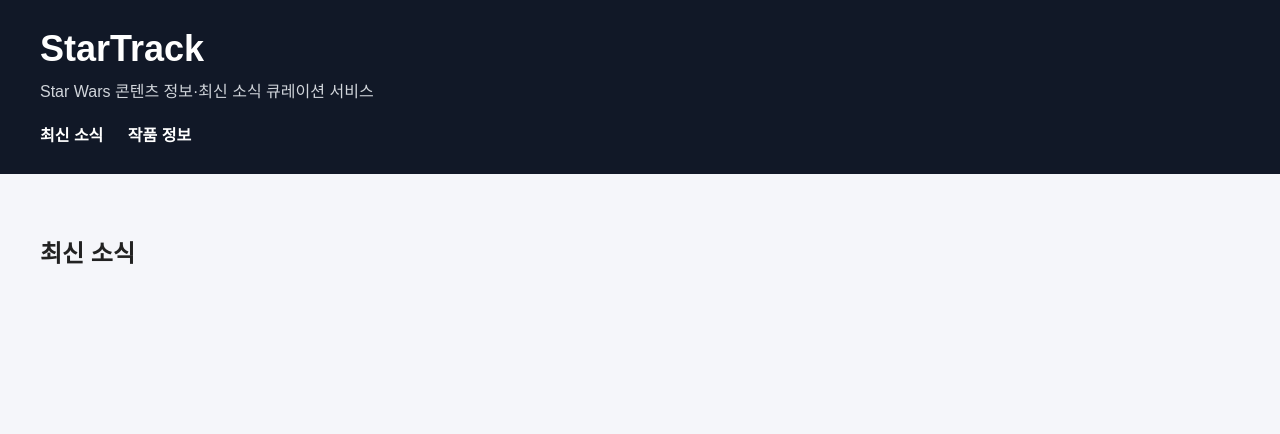
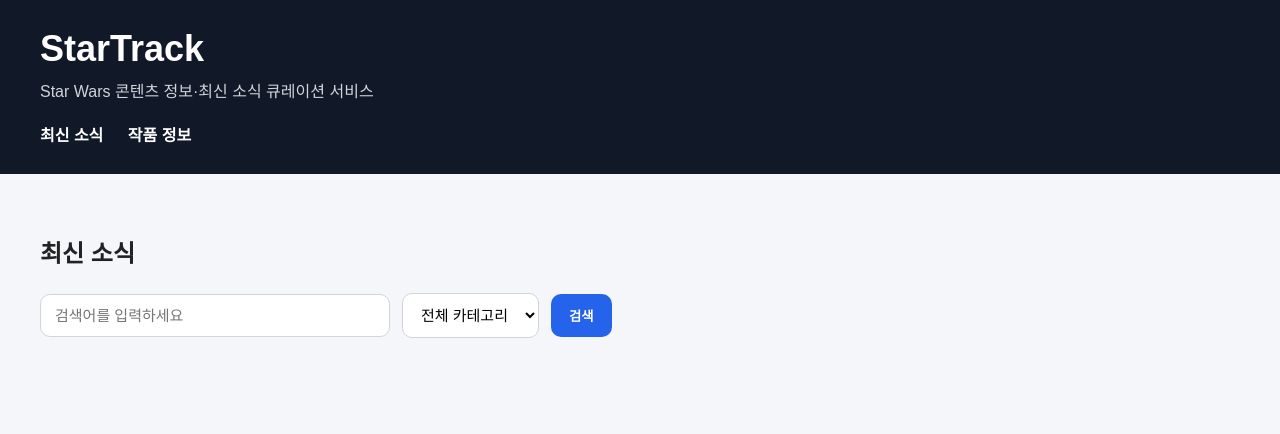
Before and after one commit to darkkyoung/HolocronArchive_FOSS, a Flask app: page / in a window 1280 px wide. Shown: the top 434 px of the page. Run offline with Flask 3, Linux system fonts and the light colour scheme; data that the repository does not hold is empty; some libraries are stand-ins or nearby versions.

Commit message:
검색어 입력, 카테고리 선택, 버튼 클릭

```diff
--- a/app.py
+++ b/app.py
@@ -77,21 +77,57 @@ def import_csv_data():
 
 @app.route("/")
 def index():
+    keyword = request.args.get("keyword", "")
+    category = request.args.get("category", "")
+
     conn = get_db_connection()
     cur = conn.cursor()
 
-    cur.execute("""
+    query = """
         SELECT article_id, title, source_name, published_at, summary, category
         FROM articles
-        ORDER BY published_at DESC;
+        WHERE 1=1
+    """
+    params = []
+
+    if keyword:
+        query += """
+            AND (
+                title ILIKE %s
+                OR summary ILIKE %s
+                OR source_name ILIKE %s
+            )
+        """
+        search_keyword = f"%{keyword}%"
+        params.extend([search_keyword, search_keyword, search_keyword])
+
+    if category:
+        query += " AND category = %s"
+        params.append(category)
+
+    query += " ORDER BY published_at DESC;"
+
+    cur.execute(query, params)
+    articles = cur.fetchall()
+
+    cur.execute("""
+        SELECT DISTINCT category
+        FROM articles
+        WHERE category IS NOT NULL
+        ORDER BY category;
     """)
-
-    articles = cur.fetchall()
+    categories = cur.fetchall()
 
     cur.close()
     conn.close()
 
-    return render_template("index.html", articles=articles)
+    return render_template(
+        "index.html",
+        articles=articles,
+        categories=categories,
+        keyword=keyword,
+        selected_category=category
+    )
 
 
 @app.route("/works")
--- a/static/style.css
+++ b/static/style.css
@@ -67,3 +67,37 @@ h2 {
     border-radius: 999px;
     font-size: 12px;
 }
+
+.search-box {
+    display: flex;
+    gap: 12px;
+    margin-bottom: 28px;
+    align-items: center;
+}
+
+.search-box input,
+.search-box select {
+    padding: 12px 14px;
+    border: 1px solid #d1d5db;
+    border-radius: 10px;
+    font-size: 15px;
+    background: white;
+}
+
+.search-box input {
+    width: 320px;
+}
+
+.search-box button {
+    padding: 12px 18px;
+    border: none;
+    border-radius: 10px;
+    background: #2563eb;
+    color: white;
+    font-weight: bold;
+    cursor: pointer;
+}
+
+.search-box button:hover {
+    background: #1d4ed8;
+}
--- a/templates/index.html
+++ b/templates/index.html
@@ -18,6 +18,28 @@
     <main>
         <h2>최신 소식</h2>
 
+        <form class="search-box" method="get" action="/">
+            <input
+                type="text"
+                name="keyword"
+                placeholder="검색어를 입력하세요"
+                value="{{ keyword }}"
+            >
+
+            <select name="category">
+                <option value="">전체 카테고리</option>
+                {% for category in categories %}
+                    <option value="{{ category[0] }}"
+                        {% if selected_category == category[0] %}selected{% endif %}
+                    >
+                        {{ category[0] }}
+                    </option>
+                {% endfor %}
+            </select>
+
+            <button type="submit">검색</button>
+        </form>
+
         <div class="card-container">
             {% for article in articles %}
             <div class="card">
```
